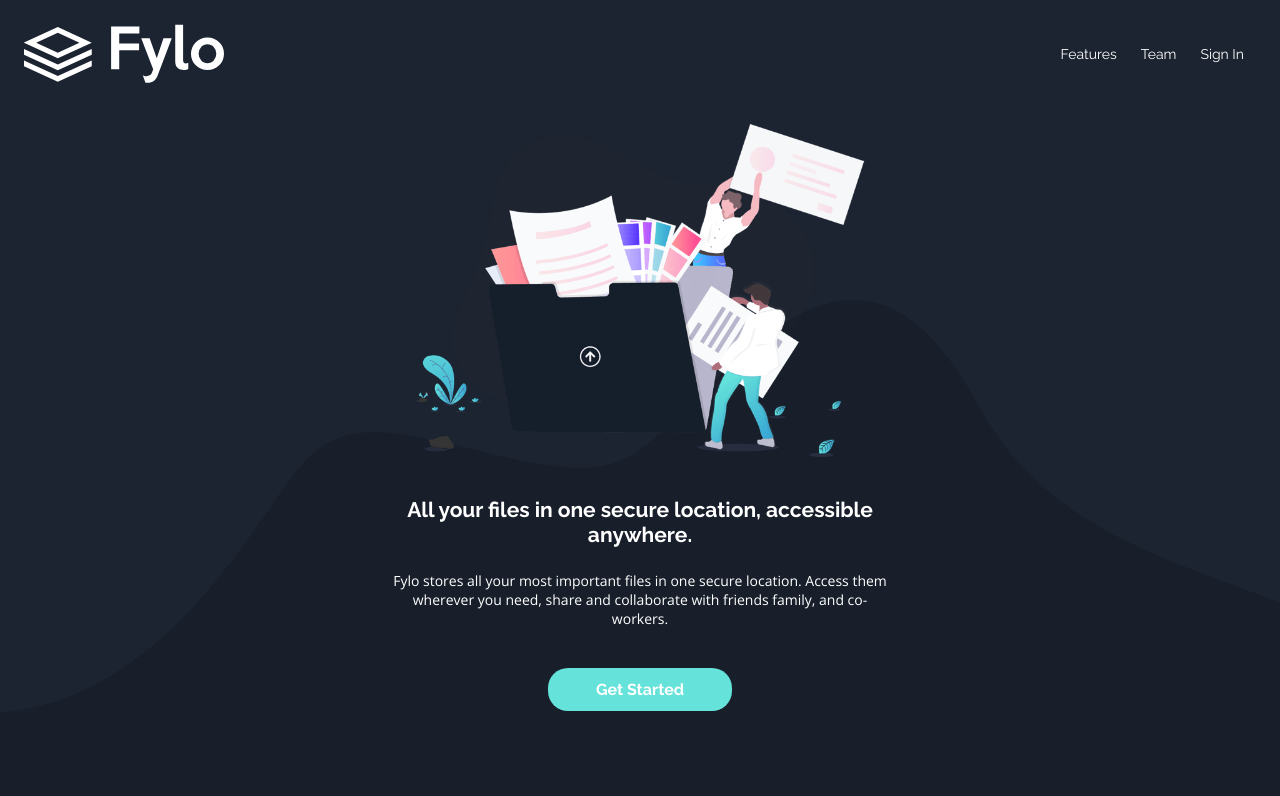
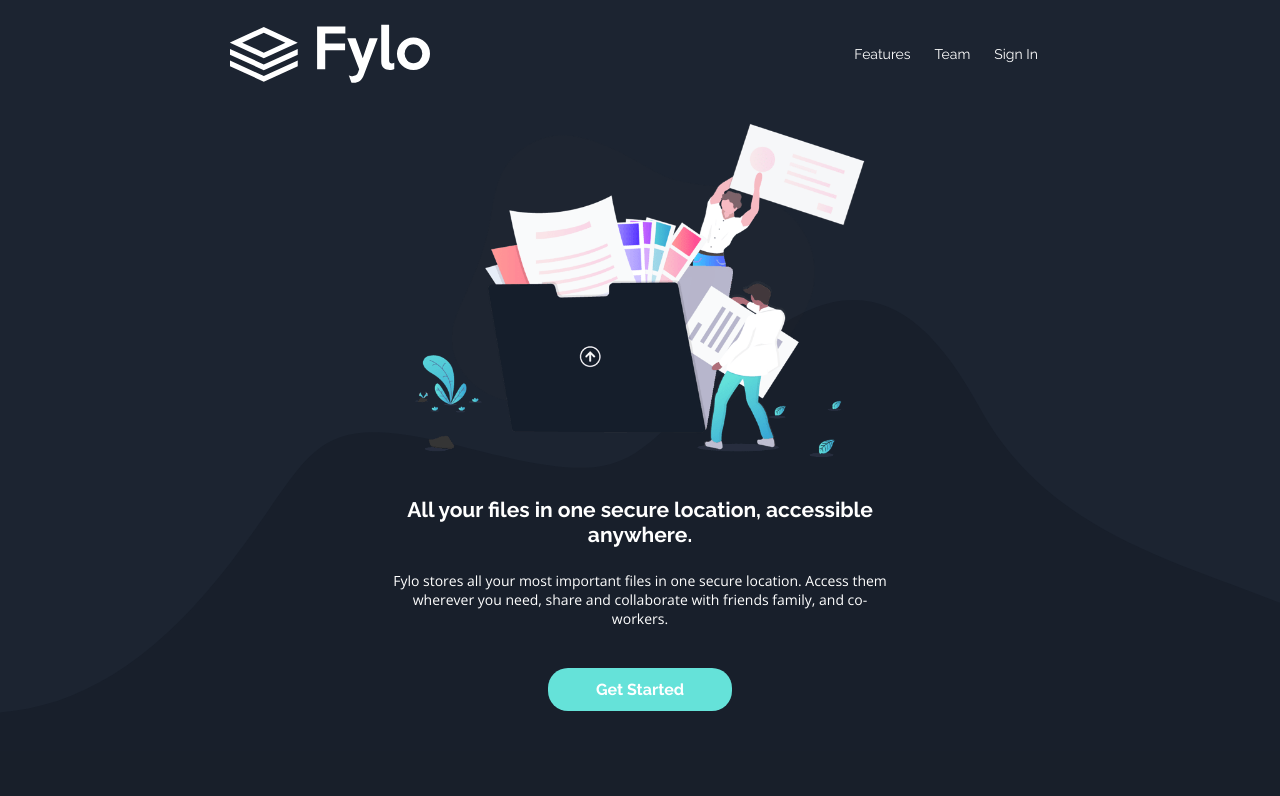
Before and after one commit to kristidelfino/fylo, a plain HTML site: page index.html in a window 1280 px wide. Shown: the top 796 px of the page. Drawn offline with nearby package versions, Linux system fonts and the light colour scheme.

Commit message:
fixed header spacing

```diff
--- a/style.css
+++ b/style.css
@@ -305,6 +305,10 @@ footer i {
 
 @media screen and (min-width: 650px) {
 
+    header {
+        justify-content: space-around;
+    }
+
     .hero-text {
         max-width: 500px;
     }
```
